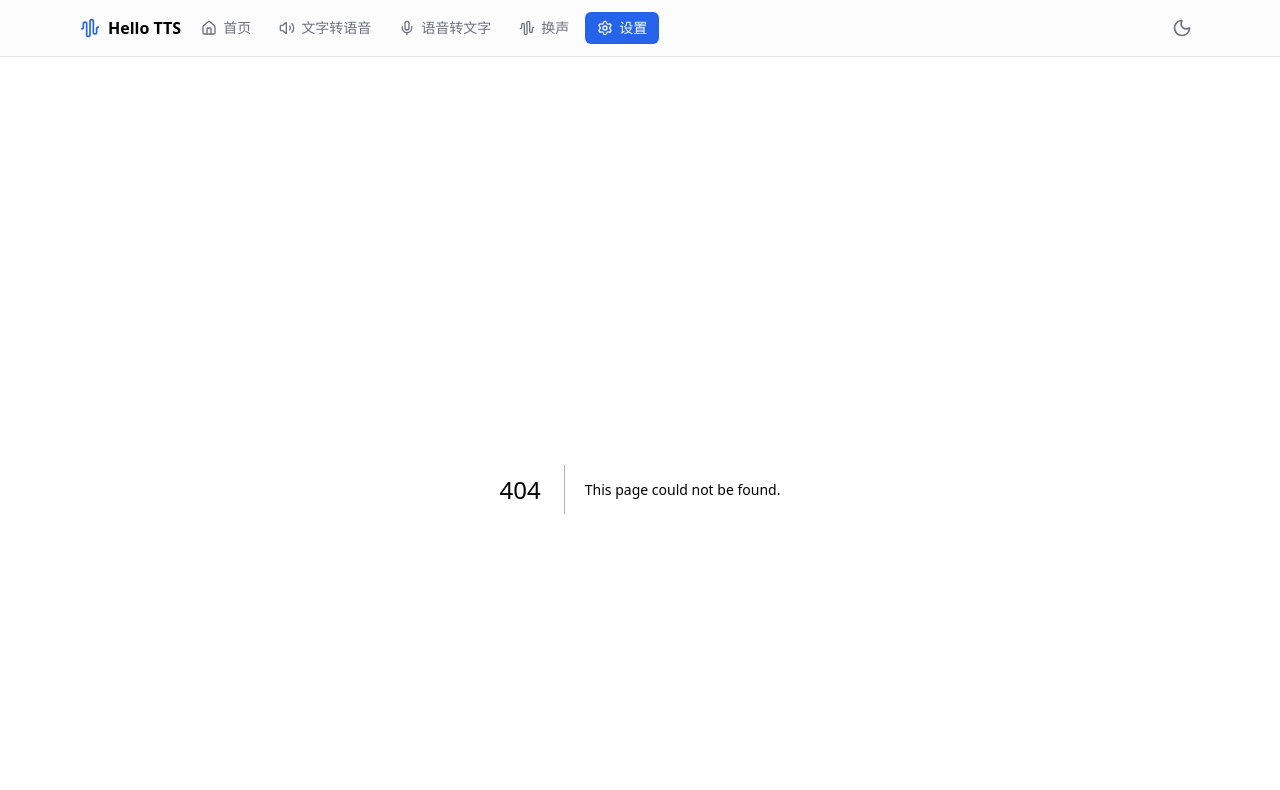
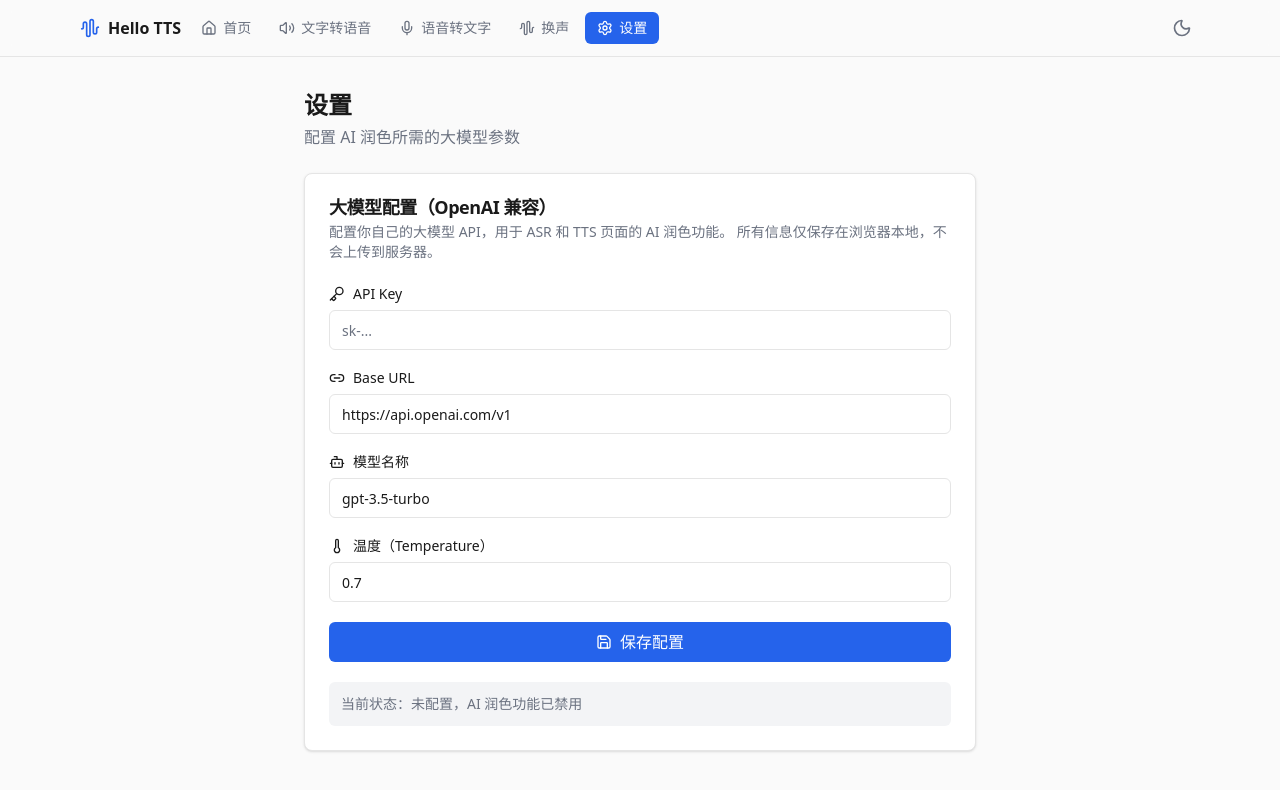
Before and after one commit to SuLiang2016/easy-tts-asr, a Next.js app: page /settings in a window 1280 px wide. Before the commit this address had no page. Shown: the top 790 px of the page. Built offline with nearby package versions, Linux system fonts and the light colour scheme.

Commit message:
feat: add settings page for LLM configuration

```diff
--- /dev/null
+++ b/src/app/settings/page.tsx
@@ -0,0 +1,111 @@
+"use client";
+
+import { Save, Key, Link2, Bot, Thermometer } from "lucide-react";
+import { Button } from "@/components/ui/button";
+import { Input, Label } from "@/components/ui/input";
+import { Card, CardContent, CardHeader, CardTitle, CardDescription } from "@/components/ui/card";
+import { Alert } from "@/components/ui/alert";
+import { useLLMConfig } from "@/lib/use-llm-config";
+import { useState } from "react";
+
+export default function SettingsPage() {
+  const { config, saveConfig, hasConfig } = useLLMConfig();
+  const [form, setForm] = useState(config);
+  const [saved, setSaved] = useState(false);
+
+  const handleSave = () => {
+    saveConfig(form);
+    setSaved(true);
+    setTimeout(() => setSaved(false), 2000);
+  };
+
+  return (
+    <div className="mx-auto max-w-2xl space-y-6">
+      <div className="space-y-1">
+        <h1 className="text-2xl font-bold">设置</h1>
+        <p className="text-muted-foreground">配置 AI 润色所需的大模型参数</p>
+      </div>
+
+      <Card>
+        <CardHeader>
+          <CardTitle>大模型配置（OpenAI 兼容）</CardTitle>
+          <CardDescription>
+            配置你自己的大模型 API，用于 ASR 和 TTS 页面的 AI 润色功能。
+            所有信息仅保存在浏览器本地，不会上传到服务器。
+          </CardDescription>
+        </CardHeader>
+        <CardContent className="space-y-5">
+          <div className="space-y-2">
+            <Label htmlFor="apiKey" className="flex items-center gap-2">
+              <Key className="h-4 w-4" />
+              API Key
+            </Label>
+            <Input
+              id="apiKey"
+              type="password"
+              placeholder="sk-..."
+              value={form.apiKey}
+              onChange={(e) => setForm({ ...form, apiKey: e.target.value })}
+            />
+          </div>
+
+          <div className="space-y-2">
+            <Label htmlFor="baseUrl" className="flex items-center gap-2">
+              <Link2 className="h-4 w-4" />
+              Base URL
+            </Label>
+            <Input
+              id="baseUrl"
+              type="url"
+              placeholder="https://api.openai.com/v1"
+              value={form.baseUrl}
+              onChange={(e) => setForm({ ...form, baseUrl: e.target.value })}
+            />
+          </div>
+
+          <div className="space-y-2">
+            <Label htmlFor="model" className="flex items-center gap-2">
+              <Bot className="h-4 w-4" />
+              模型名称
+            </Label>
+            <Input
+              id="model"
+              placeholder="gpt-3.5-turbo"
+              value={form.model}
+              onChange={(e) => setForm({ ...form, model: e.target.value })}
+            />
+          </div>
+
+          <div className="space-y-2">
+            <Label htmlFor="temperature" className="flex items-center gap-2">
+              <Thermometer className="h-4 w-4" />
+              温度（Temperature）
+            </Label>
+            <Input
+              id="temperature"
+              type="number"
+              min={0}
+              max={2}
+              step={0.1}
+              value={form.temperature}
+              onChange={(e) =>
+                setForm({ ...form, temperature: parseFloat(e.target.value) || 0 })
+              }
+            />
+          </div>
+
+          {saved && <Alert>配置已保存</Alert>}
+
+          <Button onClick={handleSave} className="w-full gap-2">
+            <Save className="h-4 w-4" />
+            保存配置
+          </Button>
+
+          <div className="rounded-md bg-muted p-3 text-sm text-muted-foreground">
+            当前状态：{hasConfig ? "已配置，AI 润色功能可用" : "未配置，AI 润色功能已禁用"}
+          </div>
+        </CardContent>
+      </Card>
+    </div>
+  );
+}
```
